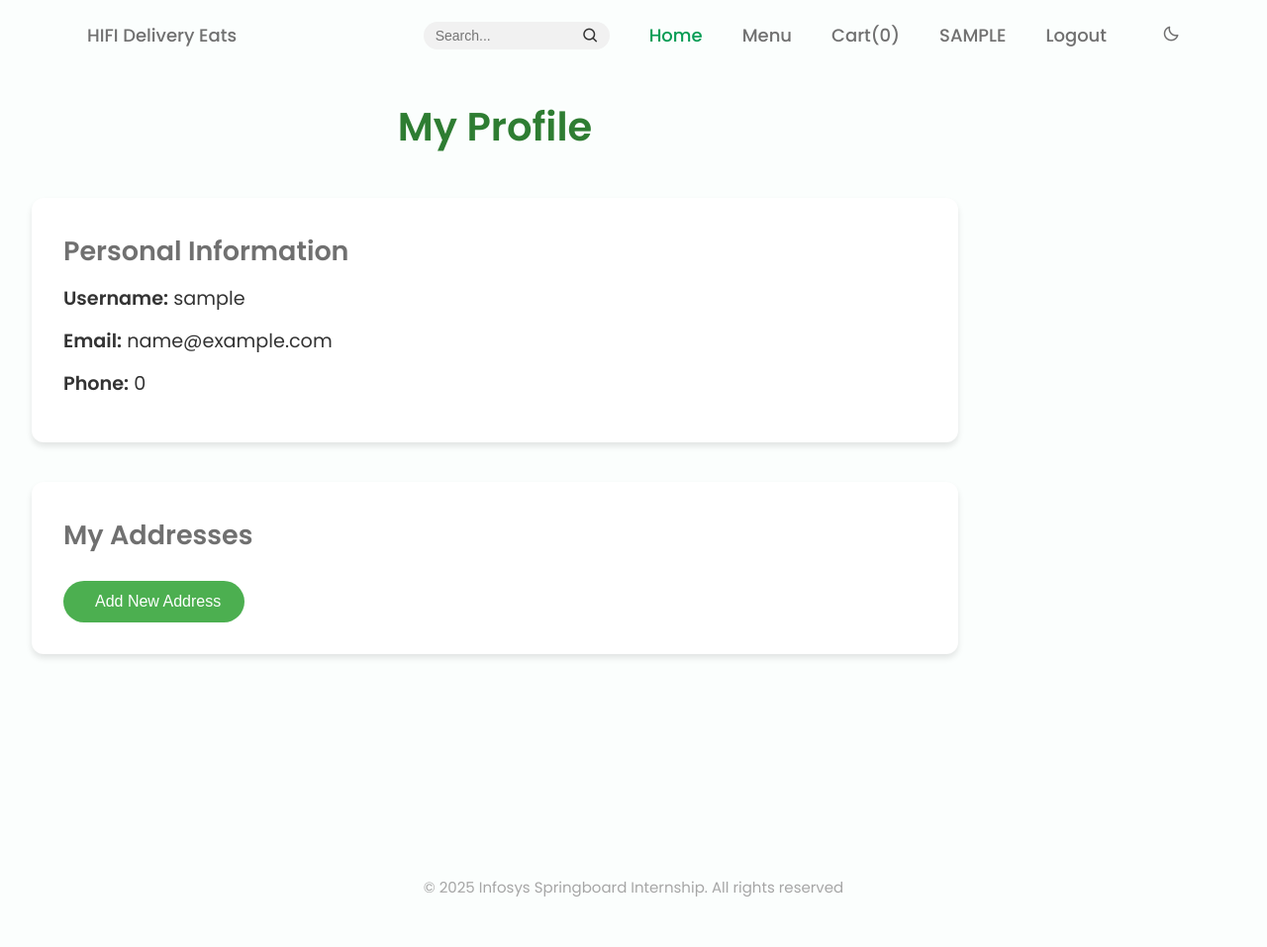
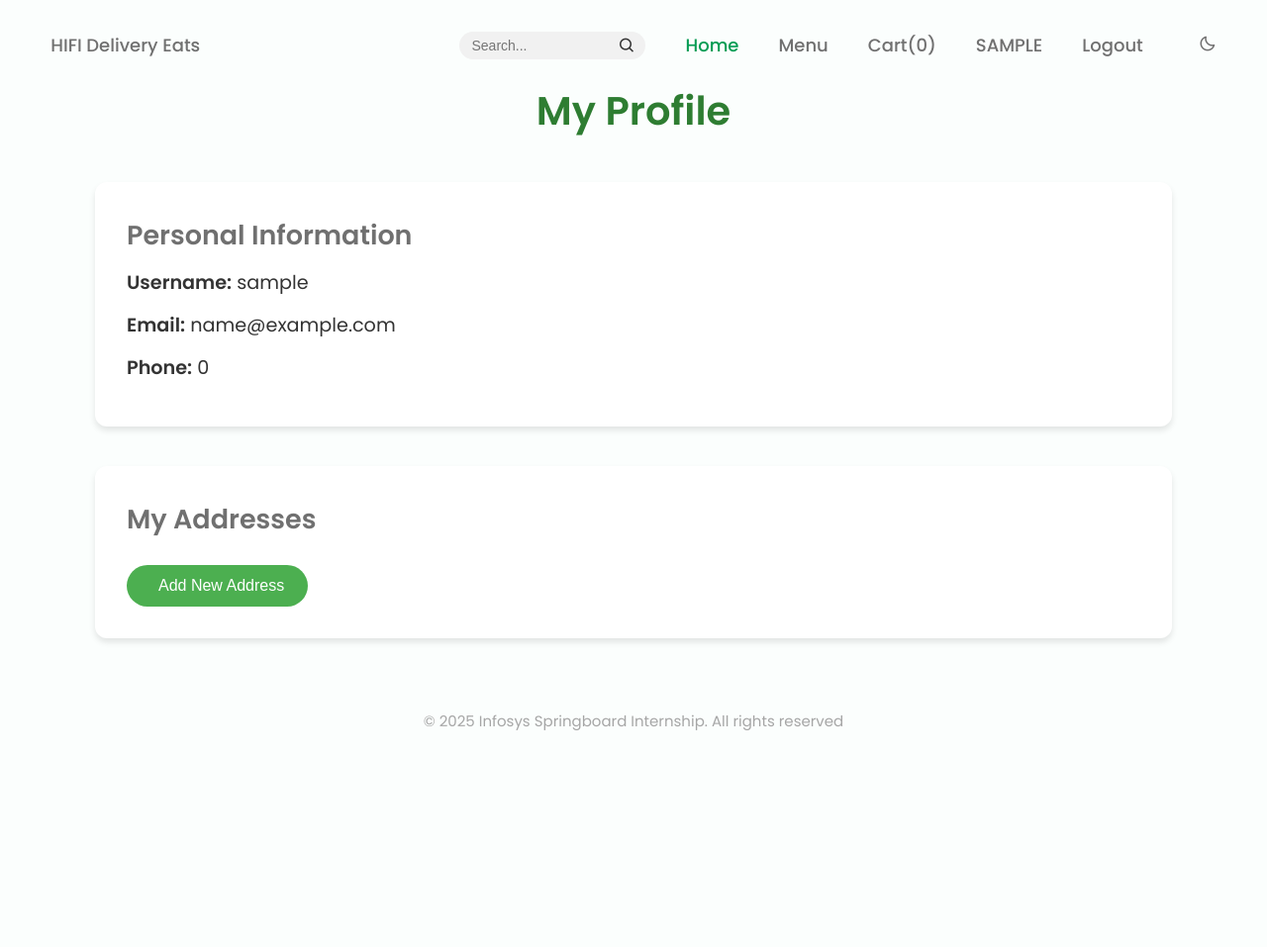
Before and after one commit to Rohith-Reddy-Y/HiFi_Delivery_Eats, a Flask app: page /user/profile in a window 1280 px wide. Shown: the whole page at 99% size. After the commit the page ends 738 px from the top, so only its background shows below. Run offline with Flask 3, Linux system fonts and the light colour scheme; the visitor is signed in with stand-in values (Sample User, id 1); data comes from the database, SQL or seed files in the repository; both versions use the stored data as it was after the commit.

Commit message:
Fix Customer Profile Page

```diff
--- a/static/css/index.css
+++ b/static/css/index.css
@@ -93,7 +93,8 @@ img {
 
 /* Layout */
 .section {
-    padding: 5rem 0 3rem;
+    /*padding: 5rem 0 3rem; */
+    padding-bottom: 2rem;
 }
 
 .section-title,
@@ -138,7 +139,8 @@ img {
 
 /* Navigation */
 .nav {
-  max-width: 1104px;
+  max-width: 92%;
+  margin: 10px;
   height: var(--header-height);
   display: flex;
   justify-content: space-between;
@@ -381,7 +383,7 @@ img {
     margin: 0;
   }
   .section {
-    padding-top: 8rem;
+    padding-top: 1rem;
   }
   .nav {
     height: calc(var(--header-height) + 1.5rem);
@@ -528,7 +530,7 @@ img {
   text-align: center;
   font-size: var(--small-font-size);
   color: var(--text-color-light);
-  margin-top: 3.5rem;
+  margin-top: 1rem;
 }
 
 /* About */
--- a/static/css/user/profile.css
+++ b/static/css/user/profile.css
@@ -1,8 +1,7 @@
 /* ========== Profile Container ========== */
 .profile-container {
-  max-width: 1000px;
-  margin-top: 6rem;
-  /* margin: 10rem auto;  centers the container horizontally */
+  max-width: 90%;
+  margin: 5rem 0 0 5%;      /* This centers the container horizontally */
   padding: 0 2rem;
   max-height: auto;
   overflow-y: auto;
--- a/templates/index.html
+++ b/templates/index.html
@@ -23,7 +23,7 @@
     <!--========== HEADER ==========-->
     <header class="l-header" id="header">
         <nav class="nav bd-container">
-            <a href="#" class="nav__logo">HIFI Delivery Eats</a>
+            <a href="{{ url_for('index') }}" class="nav__logo">HIFI Delivery Eats</a>
             <div class="nav__menu" id="nav-menu">
                 <ul class="nav__list">
                     <li class="nav__item">
```
Also changed, not shown: instance/database.db.
